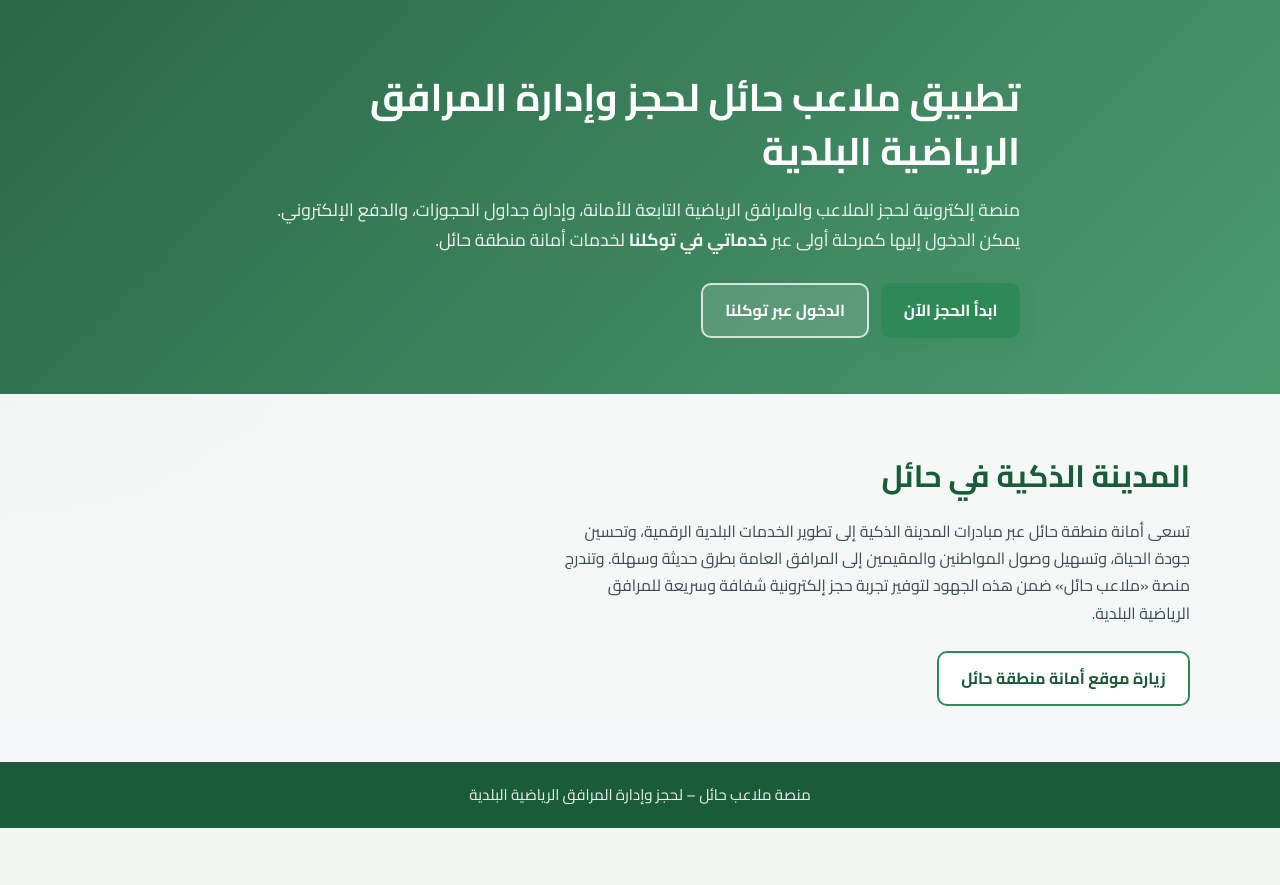
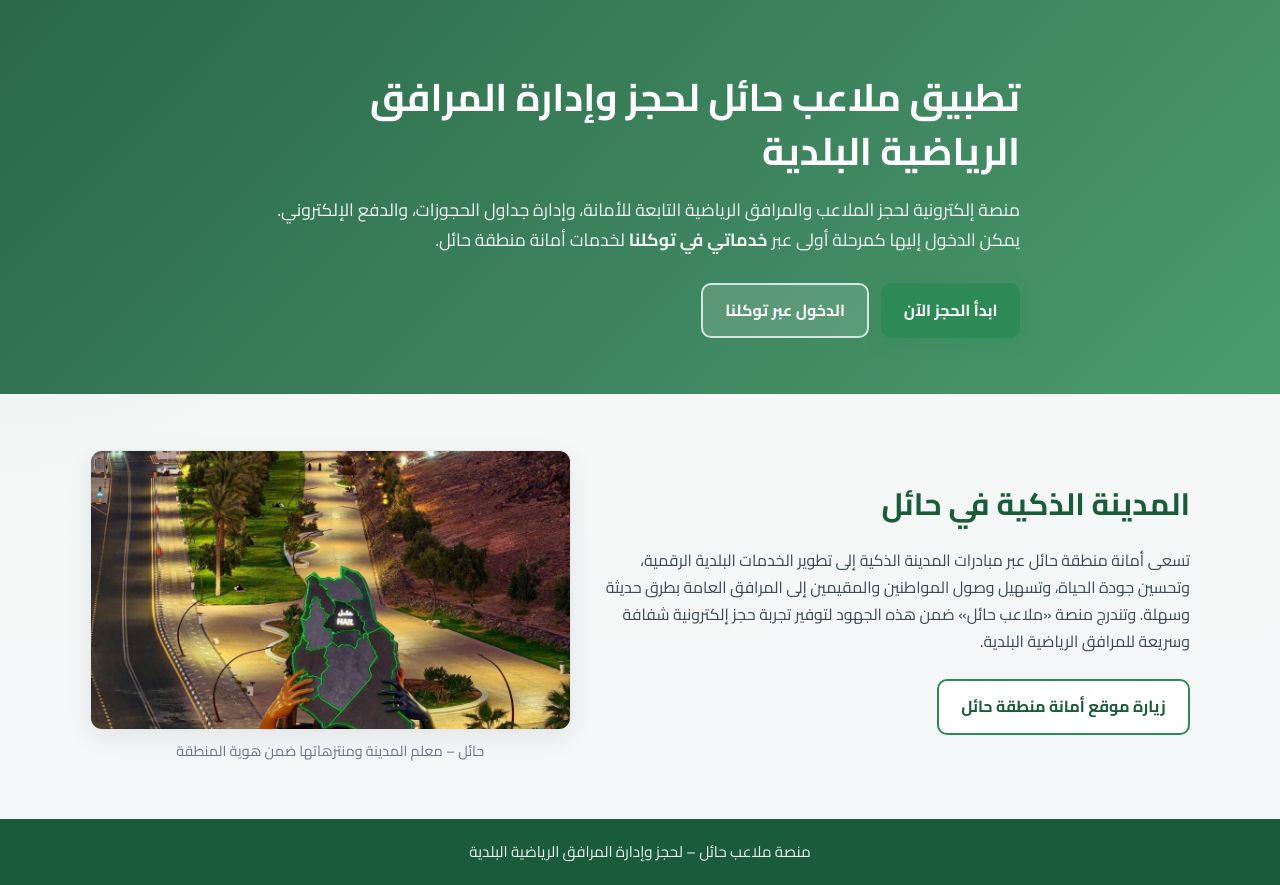
Before and after one commit to moneerafahaid-collab/malaeb-hail, a Flask app: page / in a window 1280 px wide. Shown: the part 71-956 px from the top of the page. Before the commit the page ends 899 px from the top, so only its background shows below. Run offline with Flask 3, Linux system fonts and the light colour scheme; data comes from the database, SQL or seed files in the repository.

Commit message:
Add Hail smart city image to home page

```diff
--- a/static/css/style.css
+++ b/static/css/style.css
@@ -206,6 +206,38 @@ main {
   margin: 0 0 1.5rem;
   color: var(--gray-700);
   max-width: 70ch;
+}
+
+.about-layout {
+  display: flex;
+  align-items: center;
+  gap: 2rem;
+}
+
+.about-content {
+  flex: 1.1;
+}
+
+.about-media {
+  flex: 0.9;
+  margin: 0;
+}
+
+.about-image {
+  width: 100%;
+  height: 280px;
+  object-fit: cover;
+  border-radius: var(--radius);
+  border: 1px solid var(--gray-200);
+  box-shadow: var(--shadow);
+  display: block;
+}
+
+.about-media figcaption {
+  margin-top: 0.55rem;
+  color: var(--gray-500);
+  font-size: 0.9rem;
+  text-align: center;
 }
 
 /* ---------- صفحة الحجز ---------- */
@@ -968,6 +1000,14 @@ main {
     flex-direction: column;
   }
 
+  .about-layout {
+    flex-direction: column;
+  }
+
+  .about-image {
+    height: 220px;
+  }
+
   .stats-grid,
   .parks-admin-layout,
   .form-row {
--- a/templates/index.html
+++ b/templates/index.html
@@ -22,7 +22,8 @@
 
 <!-- قسم المدينة الذكية -->
 <section id="about" class="section about-section">
-  <div class="container">
+  <div class="container about-layout">
+    <div class="about-content">
       <h2>المدينة الذكية في حائل</h2>
       <p>
         تسعى أمانة منطقة حائل عبر مبادرات المدينة الذكية إلى تطوير الخدمات البلدية
@@ -39,5 +40,15 @@
         زيارة موقع أمانة منطقة حائل
       </a>
     </div>
+
+    <figure class="about-media">
+      <img
+        src="{{ url_for('static', filename='img/hail-smart-city.png') }}"
+        alt="معلم خريطة حائل المضيء في أحد منتزهات المدينة"
+        class="about-image"
+      >
+      <figcaption>حائل – معلم المدينة ومنتزهاتها ضمن هوية المنطقة</figcaption>
+    </figure>
+  </div>
 </section>
 {% endblock %}
```
Also changed, not shown: docs/css/style.css (+40 -0 lines), docs/index.html (+7 -1 lines), static/img/hail-smart-city.png (added), 1 other file. Lines whose indentation alone changed are shown as unchanged.
